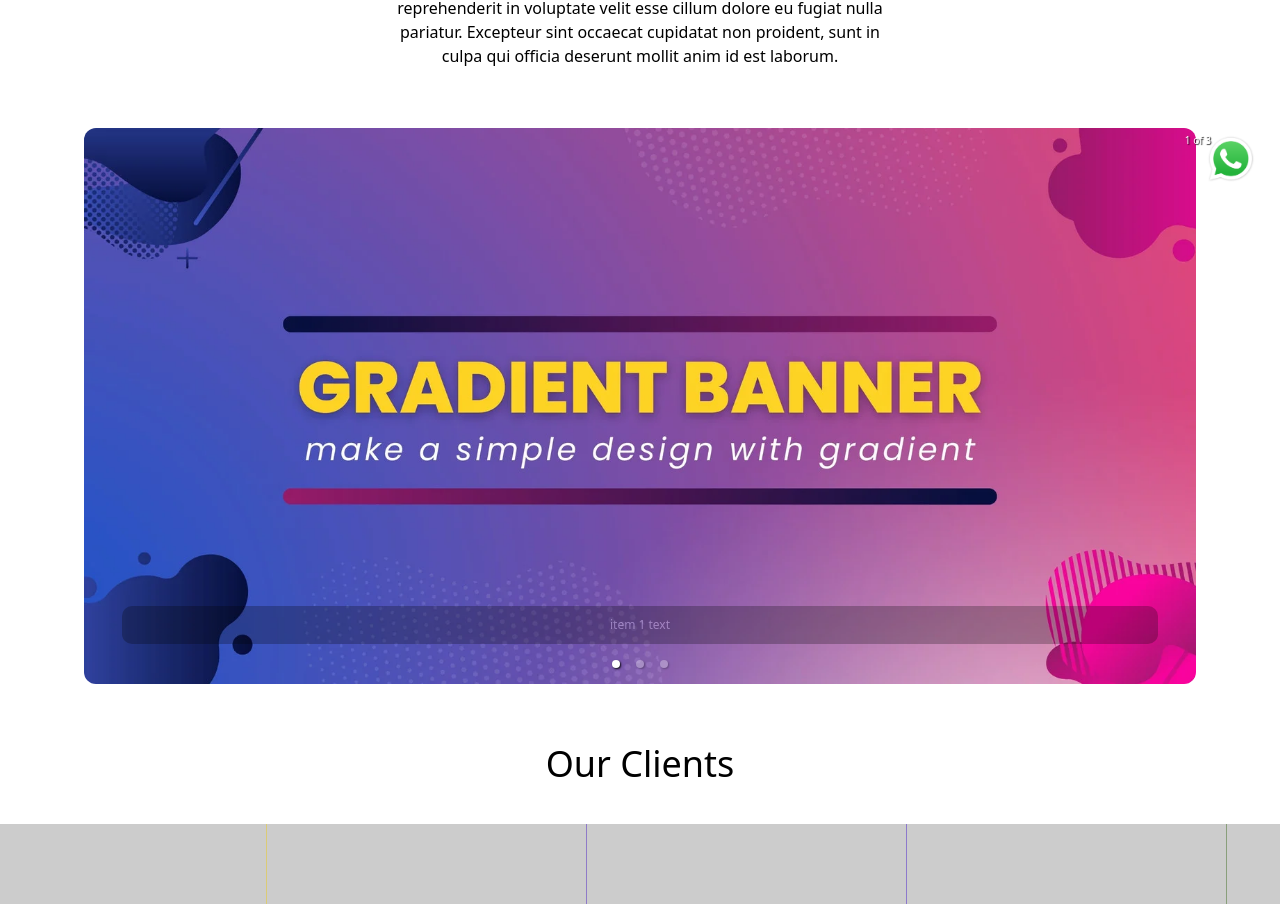
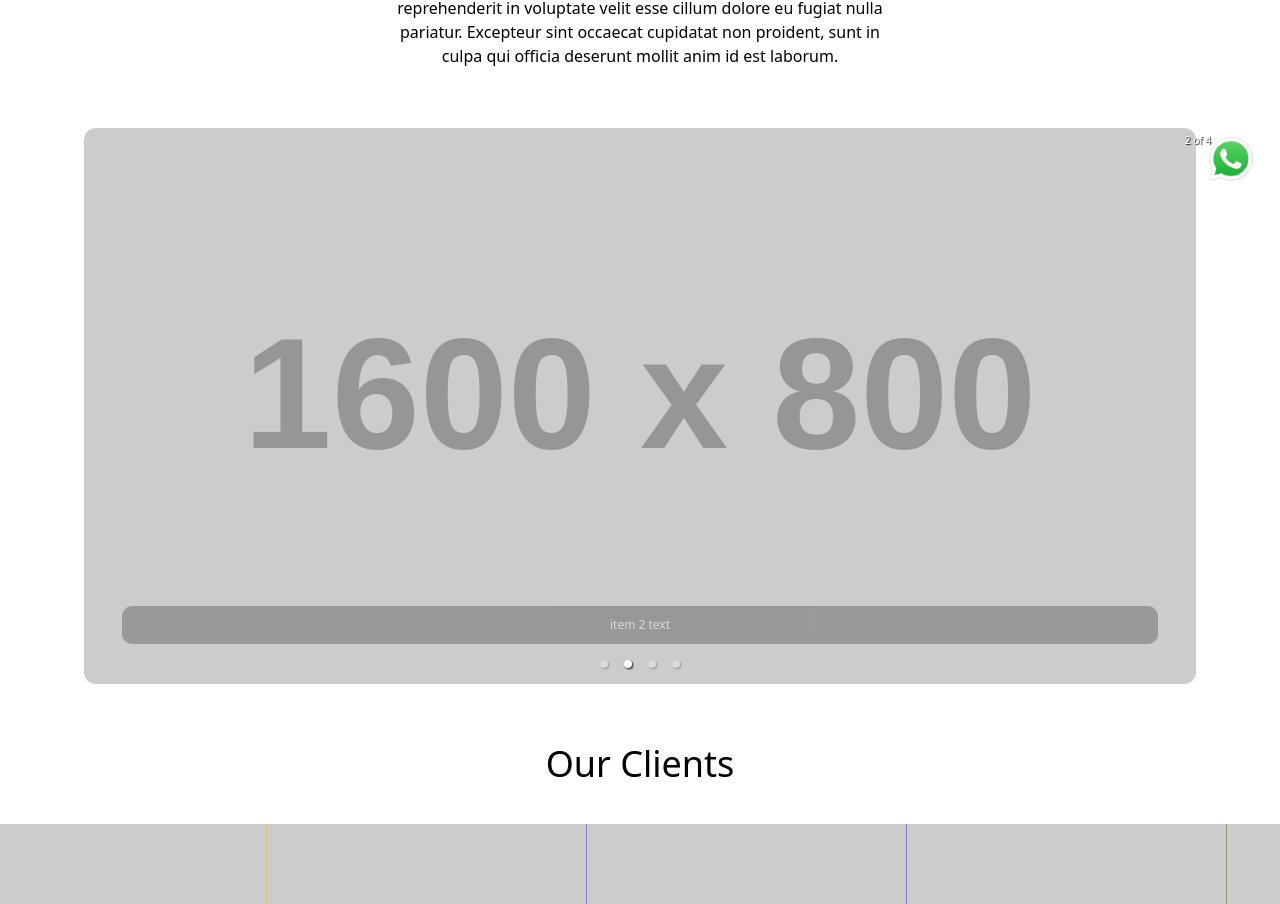
Before and after one commit to uplifters-project/avancepr, a Next.js app: page / in a window 1280 px wide. Shown: the part 592-1496 px from the top of the page. Built offline with nearby package versions, Linux system fonts and the light colour scheme.

Commit message:
landing wip

```diff
--- a/next.config.js
+++ b/next.config.js
@@ -1,6 +1,9 @@
 /** @type {import('next').NextConfig} */
 const nextConfig = {
   reactStrictMode: true,
+  images: {
+    domains: ['dummyimage.com'],
+  }
 }
 
 module.exports = nextConfig
--- a/src/pages/components/clientGallery.js
+++ b/src/pages/components/clientGallery.js
@@ -4,22 +4,26 @@ import { Carousel } from 'react-responsive-carousel';
 
 const data = [
     {
-        src: "/banner.webp",
+        src: "https://dummyimage.com/1600x800/aaaaaa/ffffff.png",
         text: "item 1 text"
     },
     {
-        src: "/banner.webp",
+        src: "https://dummyimage.com/1600x800/aaaaaa/000000.png",
         text: "item 2 text"
     },
     {
-        src: "/banner.webp",
+        src: "https://dummyimage.com/1600x800/aaaaaa/ffffff.png",
         text: "item 3 text"
-    }
+    },
+    {
+        src: "https://dummyimage.com/1600x800/aaaaaa/000000.png",
+        text: "item 4 text"
+    },
 ]
 
 export default function Gallery() {
     return <div className="w-[90%] mx-auto rounded-xl">
-        <Carousel emulateTouch infiniteLoop>
+        <Carousel emulateTouch infiniteLoop autoPlay>
             {
                 data.map((item, index) => {
                     return <div id={index} className="mx-5">
```
